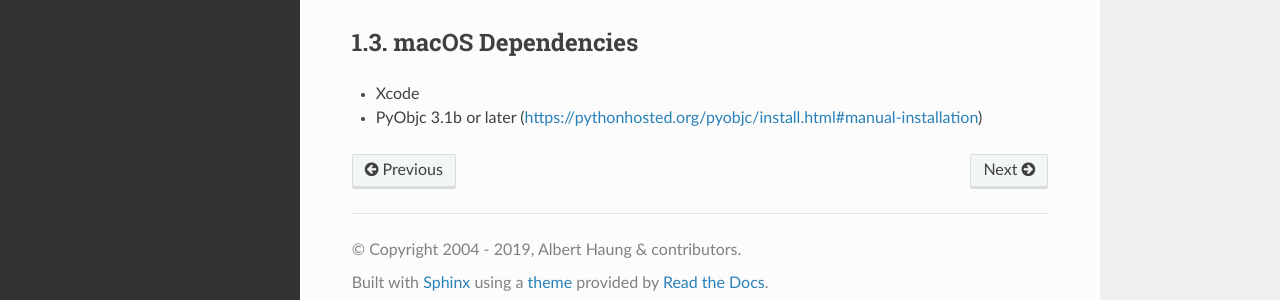
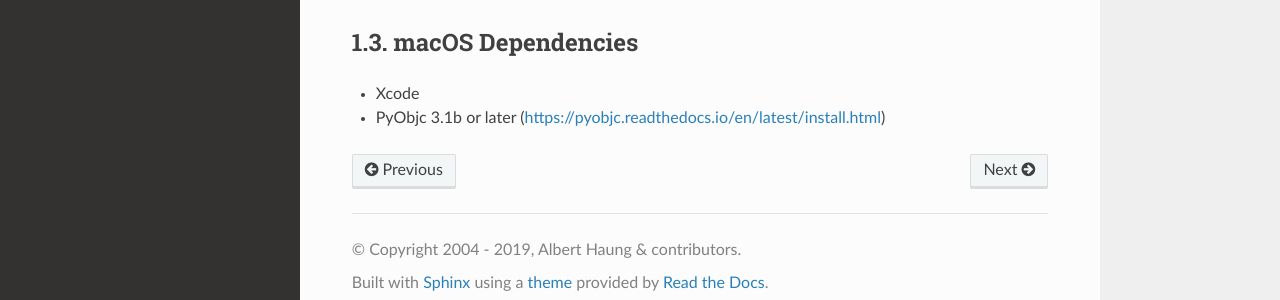
Before and after one commit to pybluez/pybluez, a Sphinx documentation site: the page built from docs/install.rst, in a window 1280 px wide and 900 px high, scrolled down 1248 px. Shown: the part 581-881 px from the top of the window. Built offline with Sphinx 7.4.7 and the Read the Docs theme 2.0.0, drawn with Linux system fonts in a browser that asks for light colours; some of the changed lines change nothing that is shown.

Commit message:
Corrected PyObjc Link
Link to PyObjc was bad.
Fixed.

```diff
--- a/docs/install.rst
+++ b/docs/install.rst
@@ -80,4 +80,4 @@ macOS Dependencies
 """"""""""""""""""
 
 - Xcode
-- PyObjc 3.1b or later (https://pythonhosted.org/pyobjc/install.html#manual-installation)
+- PyObjc 3.1b or later (https://pyobjc.readthedocs.io/en/latest/install.html)
```
